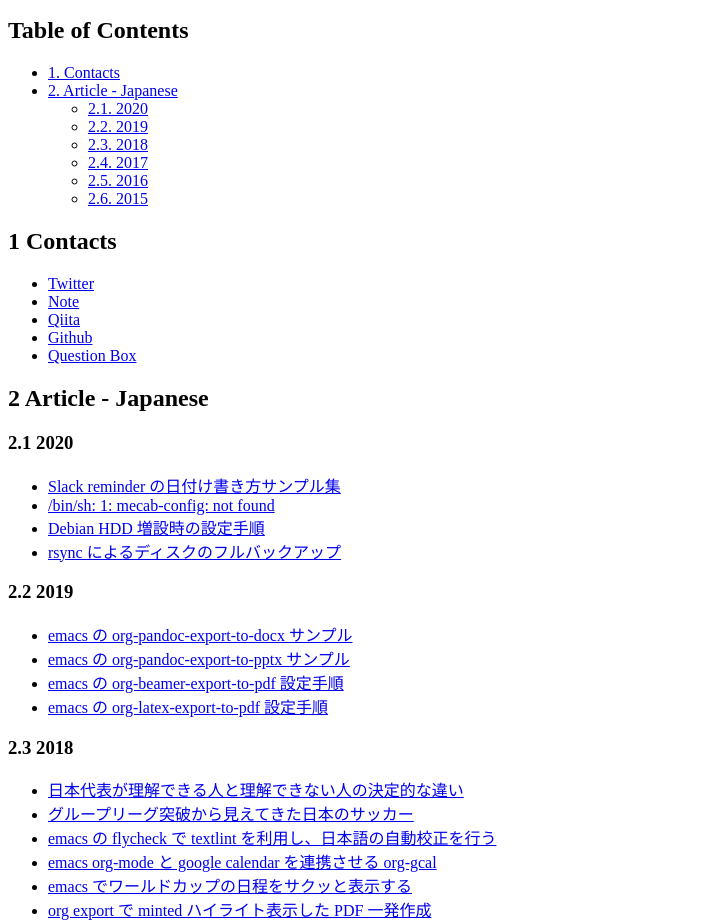
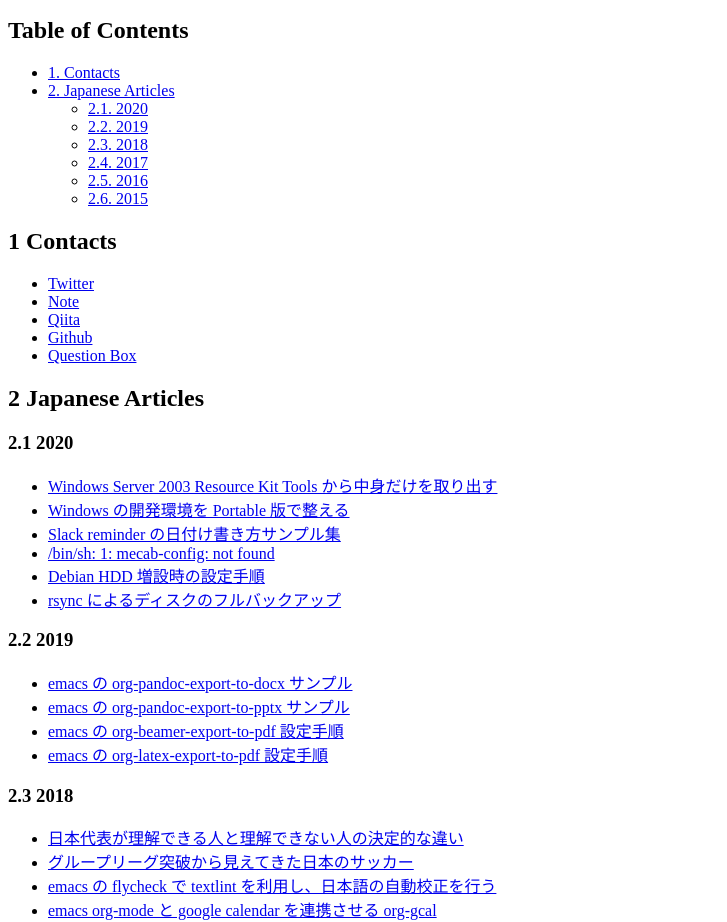
Before and after one commit to clothoid/clothoid.github.io, a plain HTML site: page docs/index.html in a window 1280 px wide. Shown: the part 118-1040 px from the top of the page, without its empty margins (0-727 px from the left). Drawn offline with Linux system fonts and the light colour scheme.

Commit message:
[update] index and site map

```diff
--- a/docs/index.html
+++ b/docs/index.html
@@ -3,7 +3,7 @@
 "http://www.w3.org/TR/xhtml1/DTD/xhtml1-strict.dtd">
 <html xmlns="http://www.w3.org/1999/xhtml" lang="en" xml:lang="en">
 <head>
-<!-- 2020-09-16 Wed 13:27 -->
+<!-- 2020-09-16 Wed 14:19 -->
 <meta http-equiv="Content-Type" content="text/html;charset=utf-8" />
 <meta name="viewport" content="width=device-width, initial-scale=1" />
 <title>@clothoid's Home Page</title>
@@ -255,7 +255,7 @@
 <div id="text-table-of-contents">
 <ul>
 <li><a href="#org62a2ff5">1. Contacts</a></li>
-<li><a href="#org832cd5a">2. Article - Japanese</a>
+<li><a href="#orged79e53">2. Japanese Articles</a>
 <ul>
 <li><a href="#orgd935f0a">2.1. 2020</a></li>
 <li><a href="#org7abba60">2.2. 2019</a></li>
@@ -281,14 +281,16 @@
 </div>
 </div>
 
-<div id="outline-container-org832cd5a" class="outline-2">
-<h2 id="org832cd5a"><span class="section-number-2">2</span> Article - Japanese</h2>
+<div id="outline-container-orged79e53" class="outline-2">
+<h2 id="orged79e53"><span class="section-number-2">2</span> Japanese Articles</h2>
 <div class="outline-text-2" id="text-2">
 </div>
 <div id="outline-container-orgd935f0a" class="outline-3">
 <h3 id="orgd935f0a"><span class="section-number-3">2.1</span> 2020</h3>
 <div class="outline-text-3" id="text-2-1">
 <ul class="org-ul">
+<li><a href="2020/Windows_Server_2003_Resource_Kit_Tools.html">Windows Server 2003 Resource Kit Tools から中身だけを取り出す</a></li>
+<li><a href="2020/portable-software-on-windows.html">Windows の開発環境を Portable 版で整える</a></li>
 <li><a href="2020/slack-reminder-format.html">Slack reminder の日付け書き方サンプル集</a></li>
 <li><a href="2020/install-mecab-on-ubuntu-20.04.1LTS.html">/bin/sh: 1: mecab-config: not found</a></li>
 <li><a href="2020/debian-linux-add-hdd.html">Debian HDD 増設時の設定手順</a></li>
@@ -344,9 +346,8 @@
 <li><a href="2016/five-Chateau-wine-labels.html">List for 1st-3rd labels of 5 chateaus</a></li>
 <li><a href="2016/pc-changer-mouse-emulation-off.html">PC自動切替器とトラックボールマウスの相性</a></li>
 <li><a href="2016/powershell-timestamp-file-name.html">PowerShell でファイル名に作成時刻をつける</a></li>
-</ul>
-
-<ul class="org-ul">
+<li><a href="2016/virtualbox-VERR_ACCESS_DENIED.html">VERR _ ACCESS _ DENIED for virtualbox</a></li>
+<li><a href="2016/virtualbox-change-windows-resolution.html">VirtualBox で Windows の解像度を変化させる</a></li>
 <li><a href="2016/GitBucket-SourceTree-WinMerge.html">Windows で GitBucket で Git サーバーを立て、SourceTree + WinMerge で利用する方法</a></li>
 <li><a href="2016/emacs-python-gnupack-setting.html">emacs 24 で Python の環境を作る</a></li>
 <li><a href="2016/emacs-web-development-environment.html">emacs 24 で Web 開発の環境を作る</a></li>
@@ -385,7 +386,7 @@
 </div>
 <div id="postamble" class="status">
 <p class="author">Author: @clothoid</p>
-<p class="date">Created: 2020-09-16 Wed 13:27</p>
+<p class="date">Created: 2020-09-16 Wed 14:19</p>
 <p class="validation"><a href="http://validator.w3.org/check?uri=referer">Validate</a></p>
 </div>
 </body>
```
Also changed, not shown: docs/sitemap.html (+5 -2 lines), 2 other files.
